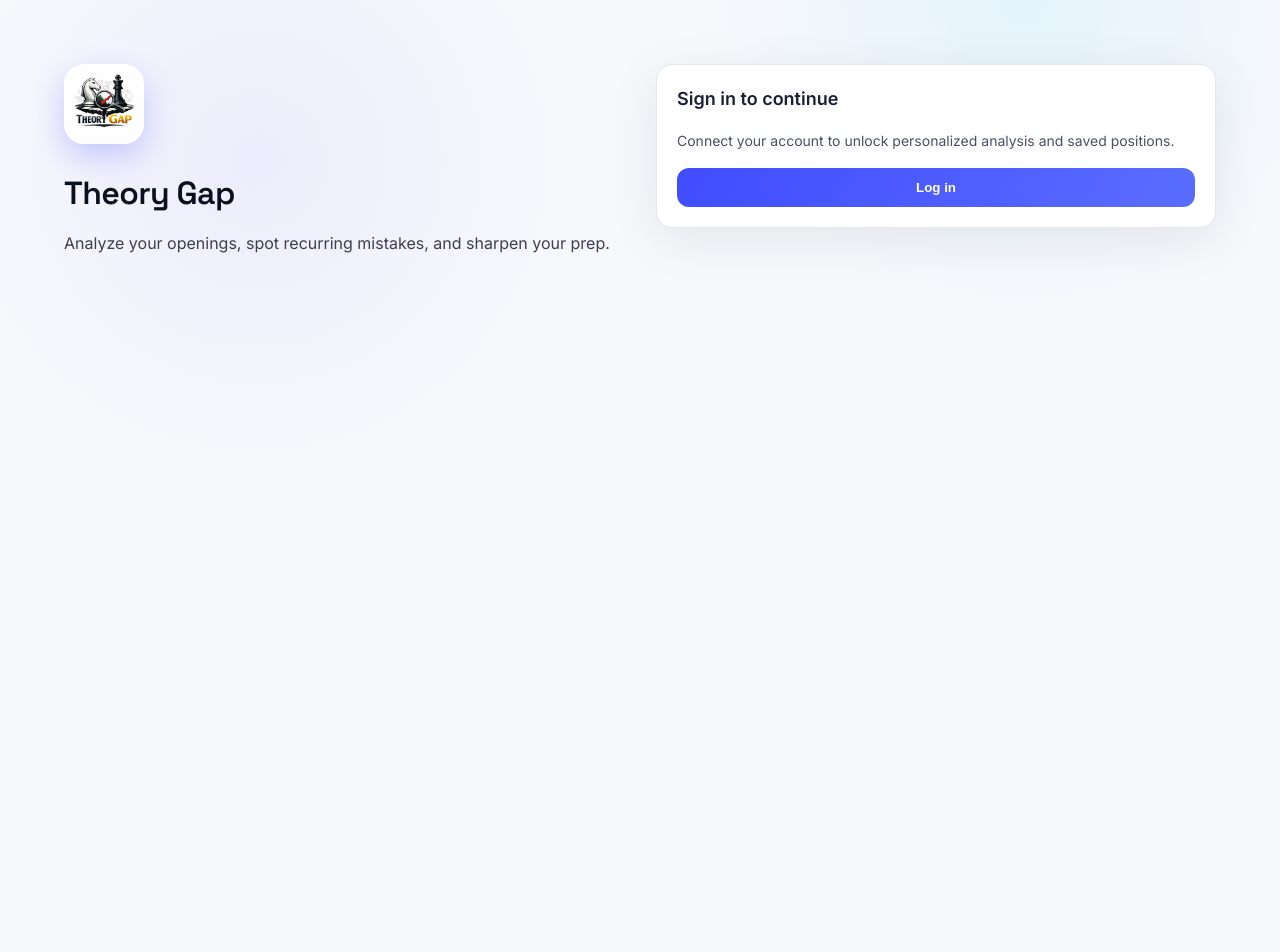
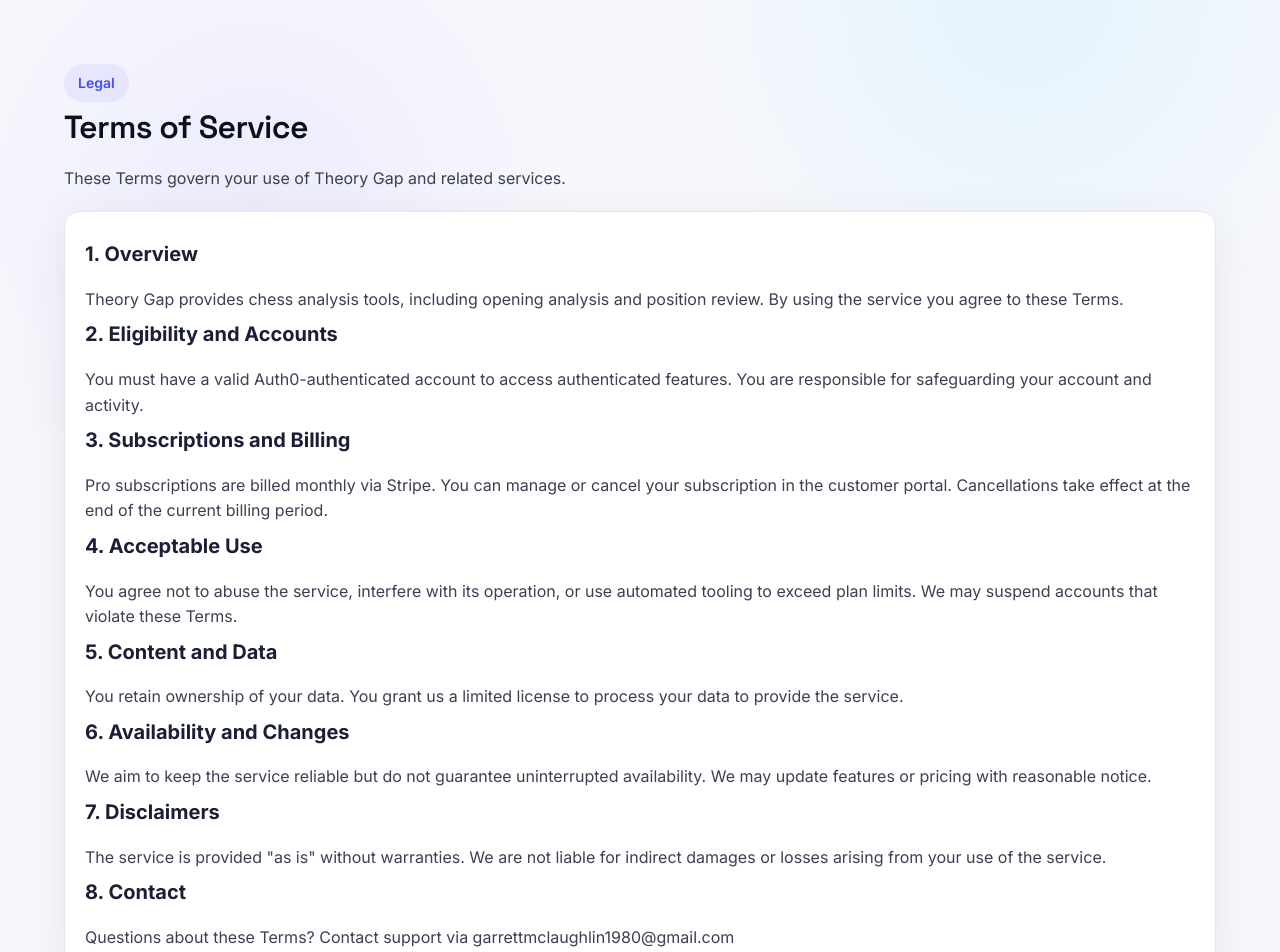
Before and after one commit to MrGarrett45/find-errors-chess, a React (Vite) app in the folder frontend/: page /terms in a window 1280 px wide. Shown: the top 952 px of the page. Before the commit the page ends 800 px from the top, so only its background shows below. Built offline with nearby package versions, Linux system fonts and the light colour scheme; no server answers.

Commit message:
adding privacy/tos page for google auth, customizing engine a little

```diff
--- a/frontend/src/App.css
+++ b/frontend/src/App.css
@@ -85,6 +85,13 @@
   font-size: 16px;
   background: #f9fafc;
   transition: border-color 120ms ease, box-shadow 120ms ease, background 120ms ease;
+}
+
+.input--compact {
+  padding: 6px 10px;
+  font-size: 14px;
+  border-radius: 10px;
+  max-width: 72px;
 }
 
 .input:focus {
@@ -217,6 +224,11 @@
   justify-content: space-between;
   align-items: center;
   gap: 12px;
+}
+
+.stockfish-depth {
+  min-width: 0;
+  width: auto;
 }
 
 .engine-panel__title {
@@ -402,6 +414,22 @@
   min-width: 260px;
 }
 
+.auth-links {
+  display: flex;
+  gap: 12px;
+  justify-content: flex-end;
+  width: 100%;
+  font-size: 13px;
+}
+
+.auth-links a {
+  color: #5b6075;
+  text-decoration: none;
+}
+
+.auth-links a:hover {
+  color: #1b1f36;
+}
 .auth-title {
   font-size: 18px;
   font-weight: 600;
--- a/frontend/src/App.tsx
+++ b/frontend/src/App.tsx
@@ -1,5 +1,5 @@
 import './App.css'
-import { BrowserRouter, Link, Route, Routes } from 'react-router-dom'
+import { BrowserRouter, Link, Route, Routes, useLocation } from 'react-router-dom'
 import { useAuth0 } from '@auth0/auth0-react'
 import { useEffect, useState } from 'react'
 import { AnalyzePage } from './pages/AnalyzePage'
@@ -7,6 +7,8 @@
 import { BillingPage } from './pages/BillingPage'
 import { BillingSuccessPage } from './pages/BillingSuccessPage'
 import { BillingCancelPage } from './pages/BillingCancelPage'
+import { TermsPage } from './pages/TermsPage'
+import { PrivacyPage } from './pages/PrivacyPage'
 import { LoginButton } from './components/LoginButton'
 import { LogoutButton } from './components/LogoutButton'
 import { Profile } from './components/Profile'
@@ -16,10 +18,11 @@
 const API_BASE =
   import.meta.env.VITE_API_BASE_URL?.replace(/\/$/, '') || 'http://localhost:8080'
 
-export default function App() {
+function AppRoutes() {
   const { isAuthenticated, isLoading, error, getAccessTokenSilently } = useAuth0()
   const [me, setMe] = useState<MeResponse | null>(null)
   const [meLoading, setMeLoading] = useState(false)
+  const location = useLocation()
 
   useEffect(() => {
     if (!isAuthenticated) return
@@ -32,7 +35,7 @@
         }
         const body = (await res.json()) as MeResponse
         setMe(body)
-      } catch (err) {
+      } catch {
         setMe(null)
       } finally {
         setMeLoading(false)
@@ -52,7 +55,7 @@
             <p className="summary">Syncing your workspace and preferences.</p>
           </div>
           <div className="panel auth-panel">
-            <div className="status loading">Checking authentication…</div>
+            <div className="status loading">Checking authentication...</div>
           </div>
         </section>
       </main>
@@ -78,6 +81,15 @@
   }
 
   if (!isAuthenticated) {
+    if (location.pathname === '/terms' || location.pathname === '/privacy') {
+      return (
+        <Routes>
+          <Route path="/terms" element={<TermsPage />} />
+          <Route path="/privacy" element={<PrivacyPage />} />
+          <Route path="*" element={<TermsPage />} />
+        </Routes>
+      )
+    }
     return (
       <main className="page">
         <section className="hero auth-hero">
@@ -95,13 +107,16 @@
             </div>
             <LoginButton />
           </div>
+          <div className="auth-links">
+            <Link to="/terms">Terms</Link>
+            <Link to="/privacy">Privacy</Link>
+          </div>
         </section>
       </main>
     )
   }
 
   return (
-    <BrowserRouter>
     <div className="app-shell">
       <header className="app-header">
         <Link className="app-brand-link" to="/">
@@ -131,8 +146,17 @@
         <Route path="/settings/billing" element={<BillingPage />} />
         <Route path="/billing/success" element={<BillingSuccessPage />} />
         <Route path="/billing/cancel" element={<BillingCancelPage />} />
+        <Route path="/terms" element={<TermsPage />} />
+        <Route path="/privacy" element={<PrivacyPage />} />
       </Routes>
     </div>
+  )
+}
+
+export default function App() {
+  return (
+    <BrowserRouter>
+      <AppRoutes />
     </BrowserRouter>
   )
 }
--- a/frontend/src/pages/PositionPage.tsx
+++ b/frontend/src/pages/PositionPage.tsx
@@ -44,6 +44,7 @@
   const [errorsError, setErrorsError] = useState<string | null>(null)
   const [fenHistory, setFenHistory] = useState<string[]>([])
   const [historyIndex, setHistoryIndex] = useState(0)
+  const [engineDepth, setEngineDepth] = useState(15)
 
   // Initialize chess.js from the FEN in the URL
   useEffect(() => {
@@ -136,6 +137,7 @@
   }
 
   const currentFen = game ? game.fen() : initialFen
+  const depthValue = Math.min(20, Math.max(8, engineDepth))
   const canStepBack = historyIndex > 0
   const canStepForward = historyIndex < fenHistory.length - 1
   const canReset = historyIndex !== 0 && fenHistory.length > 0
@@ -305,7 +307,13 @@
             </div>
           </div>
 
-          <StockfishPanel fen={currentFen} />
+          <StockfishPanel
+            fen={currentFen}
+            depth={depthValue}
+            minDepth={8}
+            maxDepth={20}
+            onDepthChange={setEngineDepth}
+          />
         </div>
         <PositionGamesList
           position={matchedPosition}
--- /dev/null
+++ b/frontend/src/pages/PrivacyPage.tsx
@@ -0,0 +1,66 @@
+export function PrivacyPage() {
+  return (
+    <main className="page">
+      <section className="hero">
+        <div>
+          <div className="badge">Legal</div>
+          <div className="headline">Privacy Policy</div>
+          <p className="summary">
+            This policy explains how Theory Gap collects and uses data.
+          </p>
+        </div>
+      </section>
+
+      <section className="panel" style={{ marginTop: 20 }}>
+        <h2 className="engine-panel__title">1. Data We Collect</h2>
+        <p className="summary">
+          We collect account details from Auth0 (such as email and name), usage
+          metrics, and chess analysis inputs needed to provide the service.
+        </p>
+
+        <h2 className="engine-panel__title">2. How We Use Data</h2>
+        <p className="summary">
+          We use data to operate, maintain, and improve Theory Gap, provide
+          customer support, and enforce plan limits.
+        </p>
+
+        <h2 className="engine-panel__title">3. Payments</h2>
+        <p className="summary">
+          Payments are processed by Stripe. We do not store full payment card
+          details on our servers.
+        </p>
+
+        <h2 className="engine-panel__title">4. Sharing</h2>
+        <p className="summary">
+          We do not sell your personal data. We share data only with trusted
+          providers required to deliver the service (such as hosting and payment
+          processing) or when required by law.
+        </p>
+
+        <h2 className="engine-panel__title">5. Data Retention</h2>
+        <p className="summary">
+          We retain data as long as needed to provide the service and comply with
+          legal obligations. You may request deletion where applicable.
+        </p>
+
+        <h2 className="engine-panel__title">6. Security</h2>
+        <p className="summary">
+          We use industry-standard safeguards to protect data, including access
+          controls and encryption in transit.
+        </p>
+
+        <h2 className="engine-panel__title">7. Your Rights</h2>
+        <p className="summary">
+          Depending on your jurisdiction, you may have rights to access, correct,
+          or delete your data. Contact support for requests.
+        </p>
+
+        <h2 className="engine-panel__title">8. Changes</h2>
+        <p className="summary">
+          We may update this policy from time to time. Changes will be posted on
+          this page.
+        </p>
+      </section>
+    </main>
+  )
+}
--- /dev/null
+++ b/frontend/src/pages/TermsPage.tsx
@@ -0,0 +1,66 @@
+export function TermsPage() {
+  return (
+    <main className="page">
+      <section className="hero">
+        <div>
+          <div className="badge">Legal</div>
+          <div className="headline">Terms of Service</div>
+          <p className="summary">
+            These Terms govern your use of Theory Gap and related services.
+          </p>
+        </div>
+      </section>
+
+      <section className="panel" style={{ marginTop: 20 }}>
+        <h2 className="engine-panel__title">1. Overview</h2>
+        <p className="summary">
+          Theory Gap provides chess analysis tools, including opening analysis and
+          position review. By using the service you agree to these Terms.
+        </p>
+
+        <h2 className="engine-panel__title">2. Eligibility and Accounts</h2>
+        <p className="summary">
+          You must have a valid Auth0-authenticated account to access authenticated
+          features. You are responsible for safeguarding your account and activity.
+        </p>
+
+        <h2 className="engine-panel__title">3. Subscriptions and Billing</h2>
+        <p className="summary">
+          Pro subscriptions are billed monthly via Stripe. You can manage or cancel
+          your subscription in the customer portal. Cancellations take effect at
+          the end of the current billing period.
+        </p>
+
+        <h2 className="engine-panel__title">4. Acceptable Use</h2>
+        <p className="summary">
+          You agree not to abuse the service, interfere with its operation, or use
+          automated tooling to exceed plan limits. We may suspend accounts that
+          violate these Terms.
+        </p>
+
+        <h2 className="engine-panel__title">5. Content and Data</h2>
+        <p className="summary">
+          You retain ownership of your data. You grant us a limited license to
+          process your data to provide the service.
+        </p>
+
+        <h2 className="engine-panel__title">6. Availability and Changes</h2>
+        <p className="summary">
+          We aim to keep the service reliable but do not guarantee uninterrupted
+          availability. We may update features or pricing with reasonable notice.
+        </p>
+
+        <h2 className="engine-panel__title">7. Disclaimers</h2>
+        <p className="summary">
+          The service is provided "as is" without warranties. We are not liable for
+          indirect damages or losses arising from your use of the service.
+        </p>
+
+        <h2 className="engine-panel__title">8. Contact</h2>
+        <p className="summary">
+          Questions about these Terms? Contact support via garrettmclaughlin1980@gmail.com
+        </p>
+      </section>
+    </main>
+  )
+}
```
Also changed, not shown: frontend/src/components/StockfishPanel.tsx (+60 -1 lines), 1 other file (tests, documents, lock files or other folders). Lines whose indentation alone changed are shown as unchanged.
